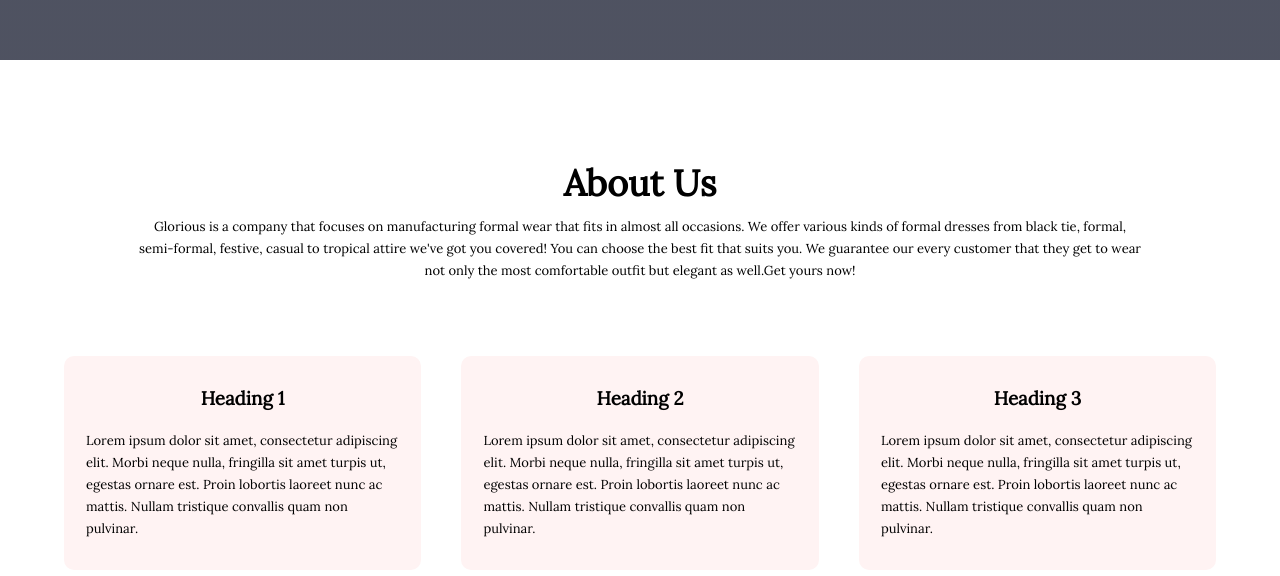
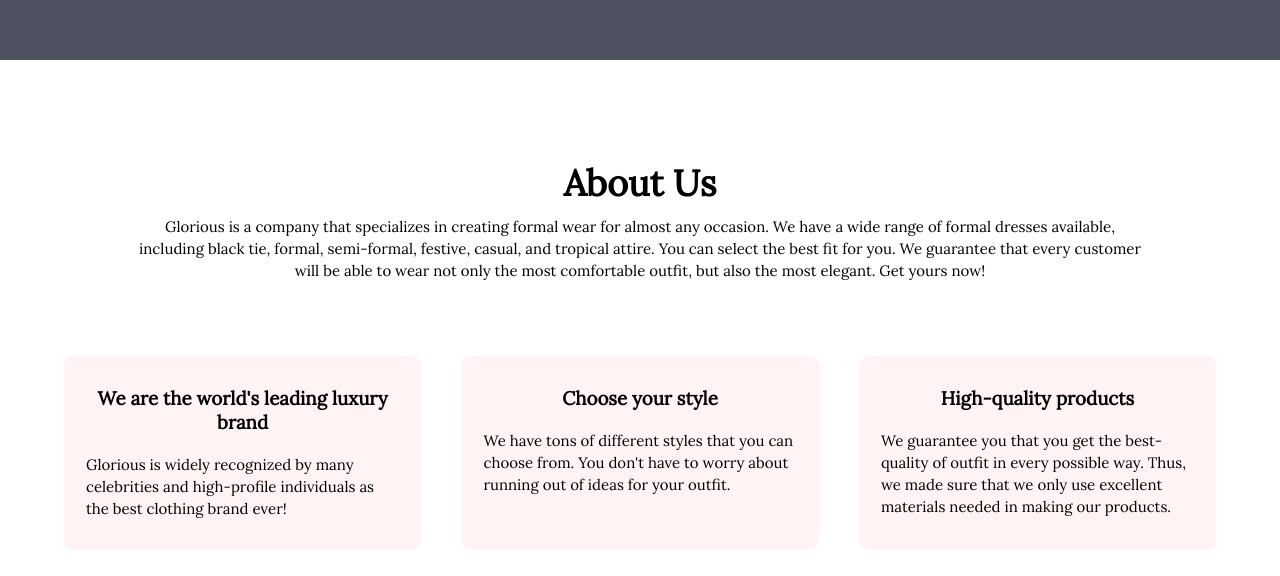
Before and after one commit to EdwardDevon/webtech2e, a plain HTML site: page index.html in a window 1280 px wide. Shown: the part 740-1316 px from the top of the page. Drawn offline with nearby package versions, Linux system fonts and the light colour scheme.

Commit message:
Modified about us section

```diff
--- a/index.html
+++ b/index.html
@@ -40,25 +40,25 @@
 
     <div class="about">
         <h1>About Us</h1>
-        <p>Glorious is a company that focuses on manufacturing formal wear that fits in almost all occasions. We offer
-            various kinds of formal dresses from black tie, formal, semi-formal, festive, casual to tropical attire we've got you covered!
-            You can choose the best fit that suits you. We guarantee our every customer that they get to wear
-            not only the most comfortable outfit but elegant as well.Get yours now!
+        <p>Glorious is a company that specializes in creating formal wear for almost any occasion.
+            We have a wide range of formal dresses available, including black tie, formal, semi-formal, festive, casual, and tropical attire.
+            You can select the best fit for you. We guarantee that every customer will be able to wear
+            not only the most comfortable outfit, but also the most elegant. Get yours now!
         </p>
     </div>
 
     <div class="row">
         <div class="about-col">
-            <h3>Heading 1</h3>
-            <p>Lorem ipsum dolor sit amet, consectetur adipiscing elit. Morbi neque nulla, fringilla sit amet turpis ut, egestas ornare est. Proin lobortis laoreet nunc ac mattis. Nullam tristique convallis quam non pulvinar.</p>
+            <h3>We are the world's leading luxury brand</h3>
+            <p>Glorious is widely recognized by many celebrities and high-profile individuals as the best clothing brand ever!</p>
         </div>
         <div class="about-col">
-            <h3>Heading 2</h3>
-            <p>Lorem ipsum dolor sit amet, consectetur adipiscing elit. Morbi neque nulla, fringilla sit amet turpis ut, egestas ornare est. Proin lobortis laoreet nunc ac mattis. Nullam tristique convallis quam non pulvinar.</p>
+            <h3>Choose your style</h3>
+            <p>We have tons of different styles that you can choose from. You don't have to worry about running out of ideas for your outfit.</p>
         </div>
         <div class="about-col">
-            <h3>Heading 3</h3>
-            <p>Lorem ipsum dolor sit amet, consectetur adipiscing elit. Morbi neque nulla, fringilla sit amet turpis ut, egestas ornare est. Proin lobortis laoreet nunc ac mattis. Nullam tristique convallis quam non pulvinar.</p>
+            <h3>High-quality products</h3>
+            <p>We guarantee you that you get the best-quality of outfit in every possible way. Thus, we made sure that we only use excellent materials needed in making our products.</p>
         </div>
     </div>
 
--- a/style.css
+++ b/style.css
@@ -70,6 +70,7 @@ nav img {
 }
 
 .text-box h1{
+  font-family: 'Gloock', serif;
   font-size: 50px;
 }
 
@@ -147,7 +148,7 @@ nav .bi {
 
   p {
     color: #000000;
-    font-size: 13px;
+    font-size: 15px;
     font-weight: 300;
     line-height: 22px;
     padding: 10px;
```
